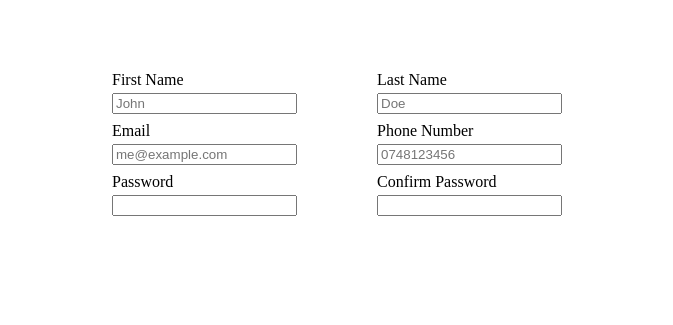
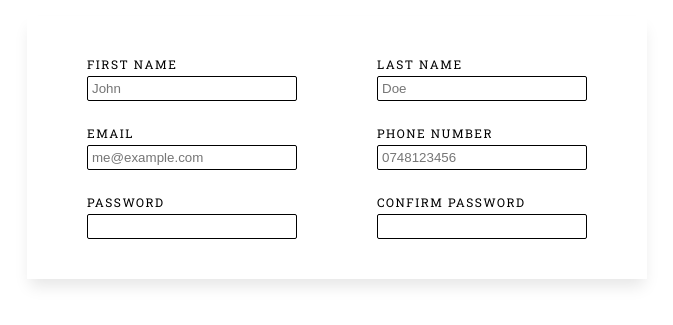
Before and after one commit to wilmxre/sign-up-form, a plain HTML site: page index.html in a window 1280 px wide. Shown: the part 261-586 px from the top of the page, without its empty margins (303-976 px from the left). Drawn offline with Linux system fonts and the light colour scheme.

Commit message:
Add some style to form

```diff
--- a/index.html
+++ b/index.html
@@ -7,6 +7,9 @@
   <meta name="viewport" content="width=device-width, initial-scale=1.0">
   <title>Sign Up Form</title>
   <link rel="stylesheet" href="./style.css">
+  <link rel="preconnect" href="https://fonts.googleapis.com">
+  <link rel="preconnect" href="https://fonts.gstatic.com" crossorigin>
+  <link href="https://fonts.googleapis.com/css2?family=Roboto+Slab:wght@200;400;700;900&display=swap" rel="stylesheet">
 </head>
 
 <body>
@@ -34,7 +37,7 @@
         </div>
         <div class="section">
           <label for="pnumber">Phone Number</label>
-          <input type="number" id="pnumber" name="phone_number" placeholder="0748123456">
+          <input type="tel" id="pnumber" name="phone_number" placeholder="0748123456">
         </div>
         <div class="section">
           <label for="confirmpwd">Confirm Password</label>
--- a/style.css
+++ b/style.css
@@ -2,6 +2,7 @@
   margin: 0;
   padding: 0;
   box-sizing: border-box;
+  font-family: 'Roboto Slab', serif;
 }
 
 body {
@@ -15,6 +16,8 @@ body {
 .form-container {
   display: flex;
   gap: 80px;
+  padding: 40px 60px 16px 60px;
+  box-shadow: 0px 10px 15px -3px rgba(0, 0, 0, 0.1);
 }
 
 .left {
@@ -30,9 +33,19 @@ body {
 .section {
   display: flex;
   flex-direction: column;
-  padding-bottom: 8px;
+  padding-bottom: 24px;
 }
 
 .section label {
   padding-bottom: 4px;
+  text-transform: uppercase;
+  letter-spacing: 1.5px;
+  font-size: .75rem;
 }
+
+.section input {
+  width: 200px;
+  padding: 4px;
+  border: solid 1px #000000;
+  border-radius: 2px;
+}
```
